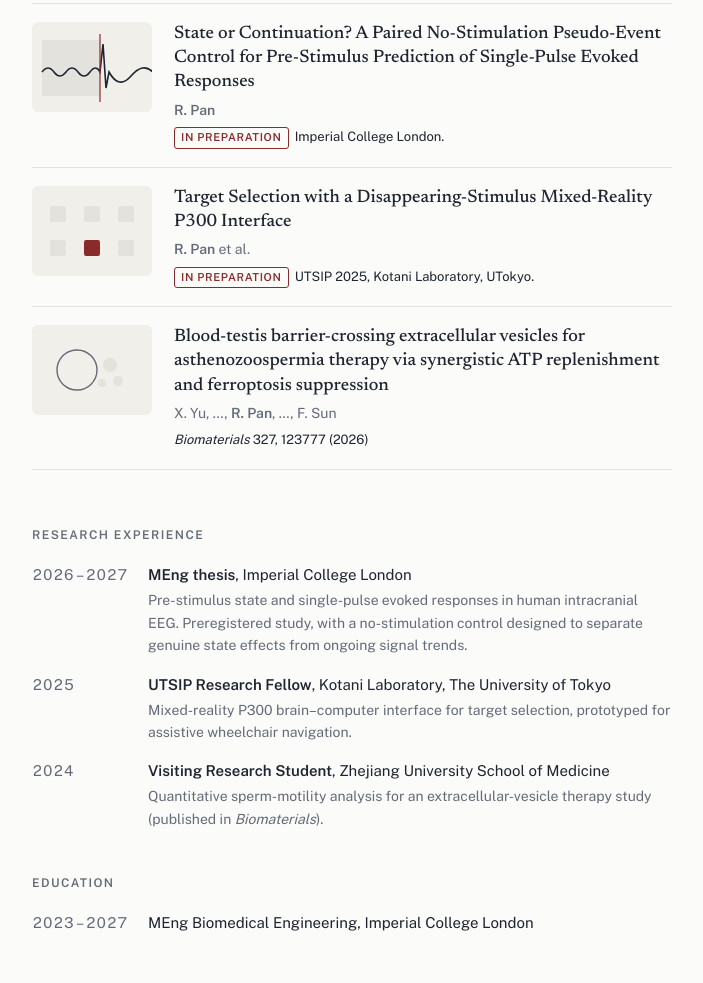
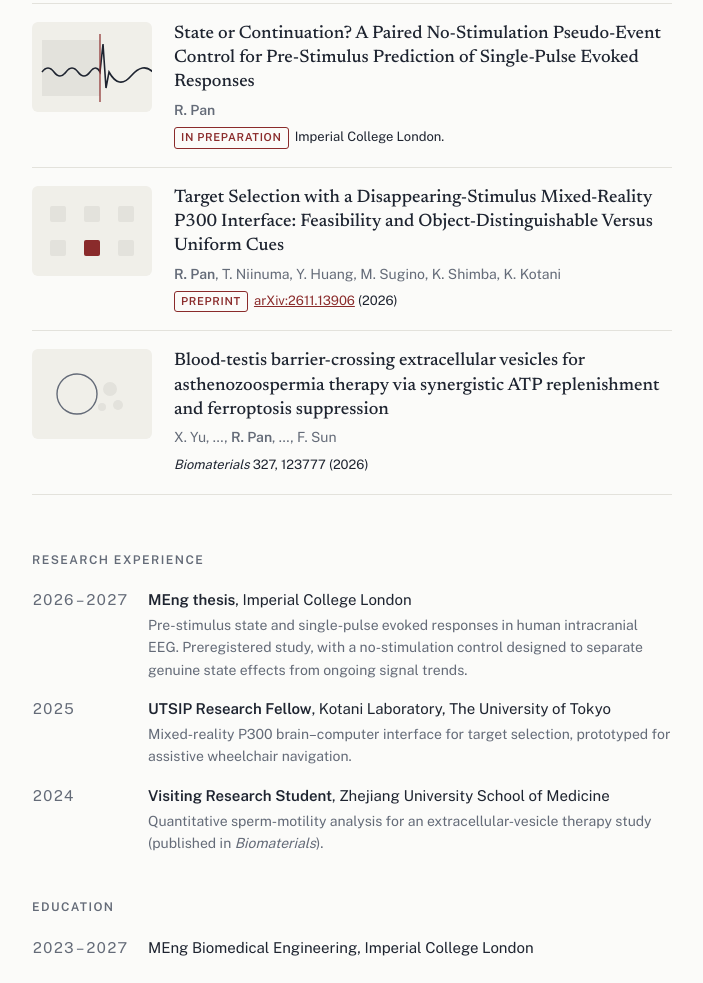
Before and after one commit to rogerpan0229/rogerpan0229.github.io, a plain HTML site: page index.html in a window 1280 px wide. Shown: the part 949-1932 px from the top of the page, without its empty margins (444-1147 px from the left). Drawn offline with nearby package versions, Linux system fonts and the light colour scheme.

Commit message:
Add P300 arXiv preprint and CV v9
Co-Authored-By: Claude Opus 5.5 <noreply@anthropic.com>
Claude-Session: https://claude.ai/code/session_01QhwqVJymo4V51jvHPdXmVa

```diff
--- a/index.html
+++ b/index.html
@@ -45,6 +45,8 @@ p{margin:0 0 14px}
 .paper{display:grid;grid-template-columns:120px minmax(0,1fr);gap:22px;padding:18px 0;border-top:1px solid var(--line)}
 .paper:last-child{border-bottom:1px solid var(--line)}
 .fig{background:var(--thumb);border-radius:6px;aspect-ratio:4/3;max-width:100%;display:block}
+.paper .t a.plink{color:var(--fg);text-decoration:none}
+.paper .t a.plink:hover{color:var(--accent)}
 .paper .t{font-family:var(--serif);font-size:18px;line-height:1.35;font-weight:500}
 .paper .a{font-size:14px;color:var(--muted);margin-top:4px}
 .paper .v{font-size:13px;margin-top:6px}
@@ -120,9 +122,9 @@ p{margin:0 0 14px}
       <div class="paper">
         <svg class="fig" viewBox="0 0 120 90" aria-hidden="true"><g fill="var(--line)"><rect x="18" y="20" width="16" height="16" rx="2"></rect><rect x="52" y="20" width="16" height="16" rx="2"></rect><rect x="86" y="20" width="16" height="16" rx="2"></rect><rect x="18" y="54" width="16" height="16" rx="2"></rect><rect x="86" y="54" width="16" height="16" rx="2"></rect></g><rect x="52" y="54" width="16" height="16" rx="2" fill="var(--accent)"></rect></svg>
         <div>
-          <div class="t">Target Selection with a Disappearing-Stimulus Mixed-Reality P300 Interface</div>
-          <div class="a"><b>R. Pan</b> et al.</div>
-          <div class="v"><span class="tag">In preparation</span>UTSIP 2025, Kotani Laboratory, UTokyo.</div>
+          <div class="t"><a class="plink" href="https://arxiv.org/abs/2611.13906" target="_blank" rel="noopener">Target Selection with a Disappearing-Stimulus Mixed-Reality P300 Interface: Feasibility and Object-Distinguishable Versus Uniform Cues</a></div>
+          <div class="a"><b>R.&nbsp;Pan</b>, T.&nbsp;Niinuma, Y.&nbsp;Huang, M.&nbsp;Sugino, K.&nbsp;Shimba, K.&nbsp;Kotani</div>
+          <div class="v"><span class="tag">Preprint</span><a href="https://arxiv.org/abs/2611.13906" target="_blank" rel="noopener">arXiv:2611.13906</a> (2026)</div>
         </div>
       </div>
       <div class="paper">
```
Also changed, not shown: 1 other file.
